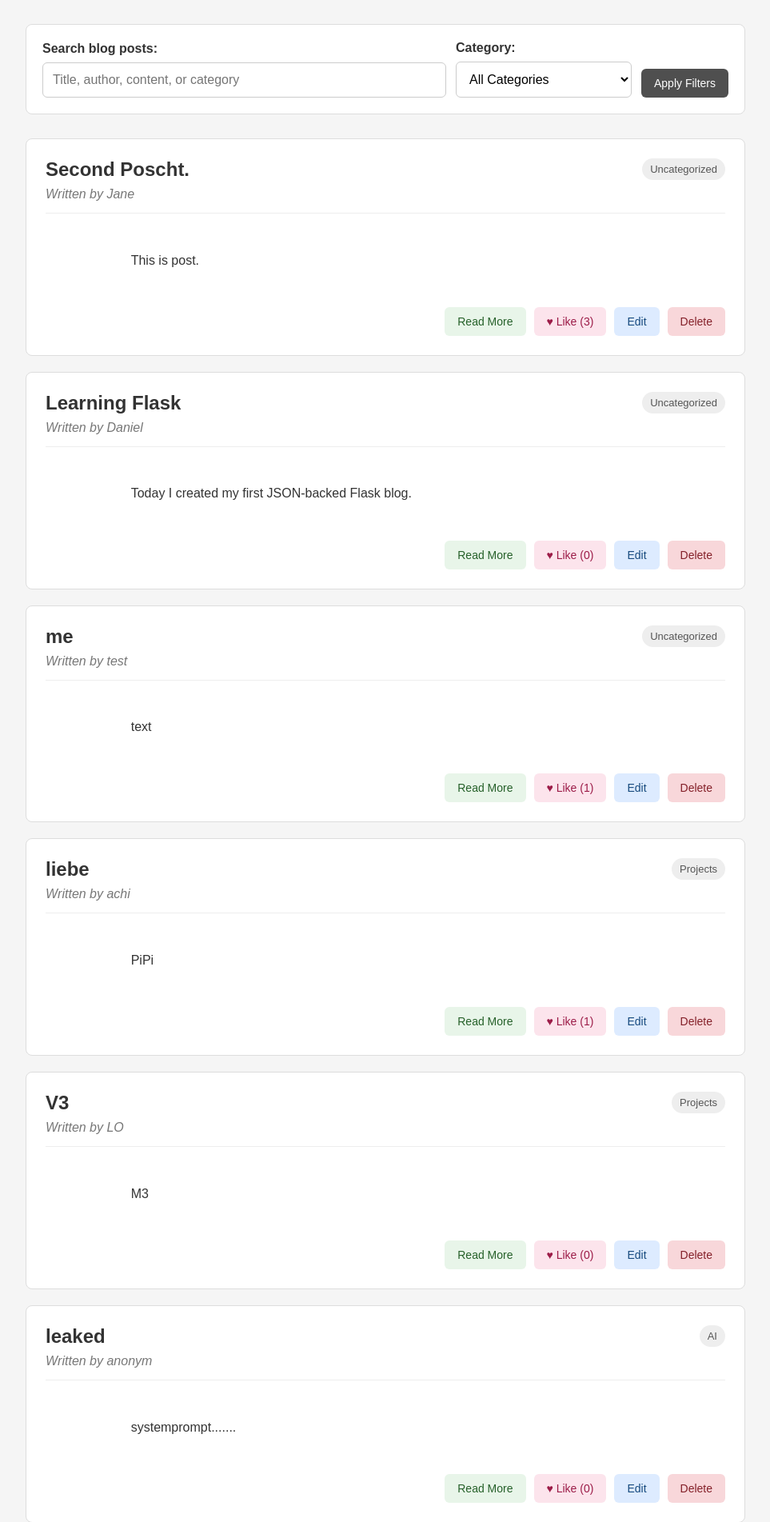
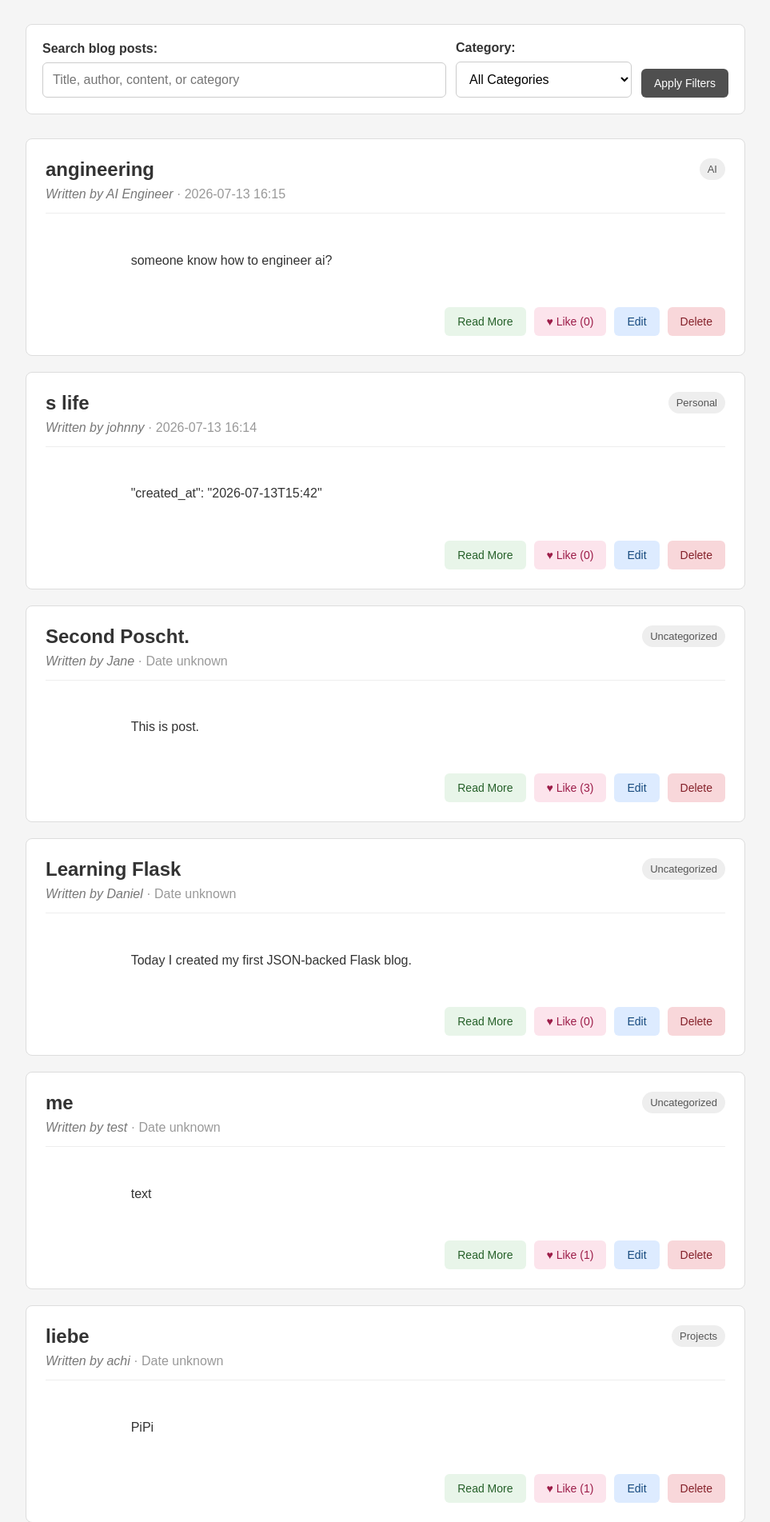
Before and after one commit to DanielMS616/Masterblog, a Flask app: page / in a window 1280 px wide. Shown: the part 103-2006 px from the top of the page at 80% size, without its empty margins (158-1121 px from the left). Run offline with Flask 3, Linux system fonts and the light colour scheme.

Commit message:
dd creation timestamps to blog posts

```diff
--- a/app.py
+++ b/app.py
@@ -1,4 +1,5 @@
 import json
+from datetime import datetime
 
 from flask import Flask, redirect, render_template, request, url_for
 
@@ -49,6 +50,14 @@ def save_blog_posts(blog_posts):
         json.dump(blog_posts, file, indent=4)
 
 
+def get_current_timestamp():
+    """Return the current local date and time in ISO format."""
+
+    # isoformat() creates a structured timestamp.
+    # timespec="minutes" removes seconds and microseconds.
+    return datetime.now().isoformat(timespec="minutes")
+
+
 def get_next_id(blog_posts):
     """Return the next available ID for a new blog post."""
 
@@ -81,6 +90,13 @@ def index():
 
     # Load the latest posts whenever the home page is requested.
     blog_posts = load_blog_posts()
+
+    # Display newer posts before older posts.
+    # Posts without a creation date receive an empty string and appear last.
+    blog_posts.sort(
+        key=lambda post: post.get("created_at", ""),
+        reverse=True
+    )
 
     # Read the optional filters from the URL query string.
     search_query = request.args.get("search", "").strip()
@@ -187,7 +203,8 @@ def add():
             "title": title,
             "content": content,
             "category": category,
-            "likes": DEFAULT_LIKES
+            "likes": DEFAULT_LIKES,
+            "created_at": get_current_timestamp()
         }
 
         blog_posts.append(new_post)
--- a/blog_posts.json
+++ b/blog_posts.json
@@ -57,5 +57,23 @@
         "content": "testtest",
         "category": "Projects",
         "likes": 1
+    },
+    {
+        "id": 10,
+        "author": "johnny",
+        "title": "s life",
+        "content": "\"created_at\": \"2026-07-13T15:42\"",
+        "category": "Personal",
+        "likes": 0,
+        "created_at": "2026-07-13T16:14"
+    },
+    {
+        "id": 11,
+        "author": "AI Engineer",
+        "title": "angineering",
+        "content": "someone know how to engineer ai?",
+        "category": "AI",
+        "likes": 0,
+        "created_at": "2026-07-13T16:15"
     }
 ]
--- a/static/style.css
+++ b/static/style.css
@@ -313,3 +313,9 @@ textarea:focus {
 .post-preview {
     overflow-wrap: anywhere;
 }
+
+.post-date {
+    color: #999;
+    font-style: normal;
+    white-space: nowrap;
+}
--- a/templates/index.html
+++ b/templates/index.html
@@ -135,6 +135,20 @@
 
                             <p class="post-author">
                                 Written by {{ post["author"] }}
+
+                                <!--
+                                Older posts may not contain a creation date yet.
+                                get() displays a fallback instead of causing an error.
+                                -->
+                                <time
+                                    class="post-date"
+                                    datetime="{{ post.get('created_at', '') }}"
+                                >
+                                    · {{ post.get(
+                                        "created_at",
+                                        "Date unknown"
+                                    ) | replace("T", " ") }}
+                                </time>
                             </p>
                         </div>
 
```
Also changed, not shown: templates/post.html (+14 -0 lines).
